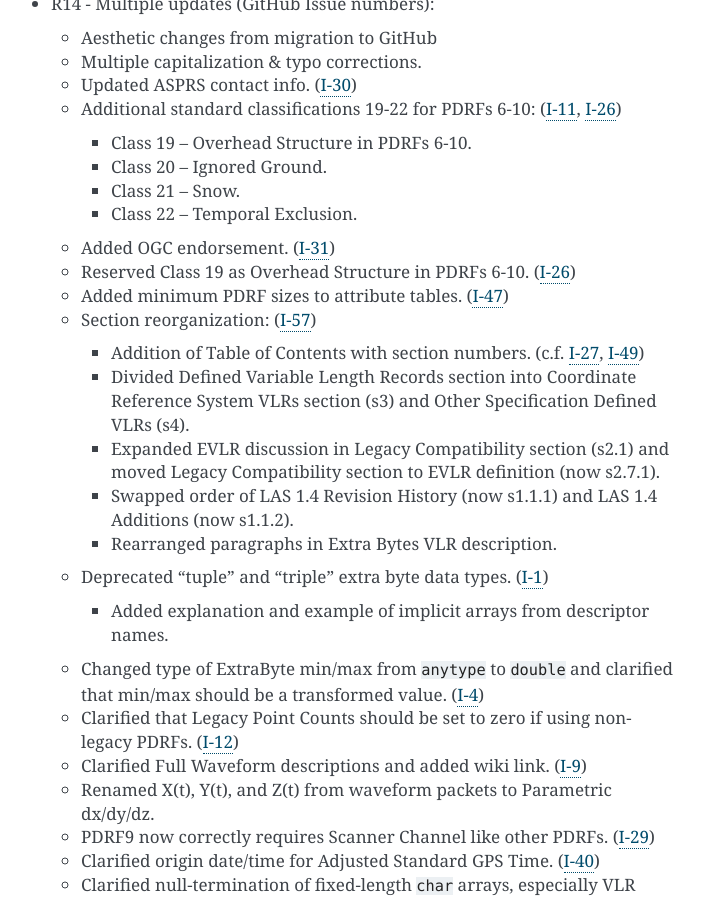
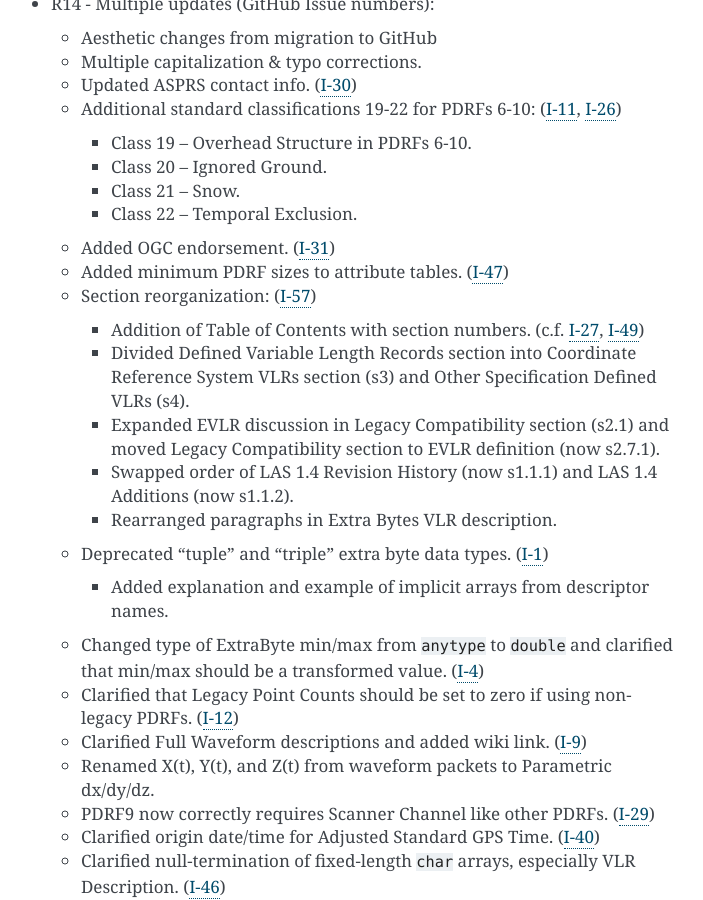
Before and after one commit to ASPRSorg/LAS, a Sphinx documentation site: the page built from source/01_intro.txt, in a window 1280 px wide and 900 px high, scrolled down 675 px. Shown: the whole window, without its empty margins (399-1102 px from the left). Built offline with Sphinx 7.4.7, drawn with Linux system fonts in a browser that asks for light colours.

Commit message:
Removed redundant reference to issue 26 in change log.

```diff
--- a/source/01_intro.txt
+++ b/source/01_intro.txt
@@ -44,8 +44,6 @@ Summary of LAS 1.4 revisions:
 
   * Added OGC endorsement.
     (`I-31 <https://github.com/ASPRSorg/LAS/issues/31>`_)
-  * Reserved Class 19 as Overhead Structure in PDRFs 6-10.
-    (`I-26 <https://github.com/ASPRSorg/LAS/issues/26>`_)
   * Added minimum PDRF sizes to attribute tables.
     (`I-47 <https://github.com/ASPRSorg/LAS/issues/47>`_)
   * Section reorganization:
```
